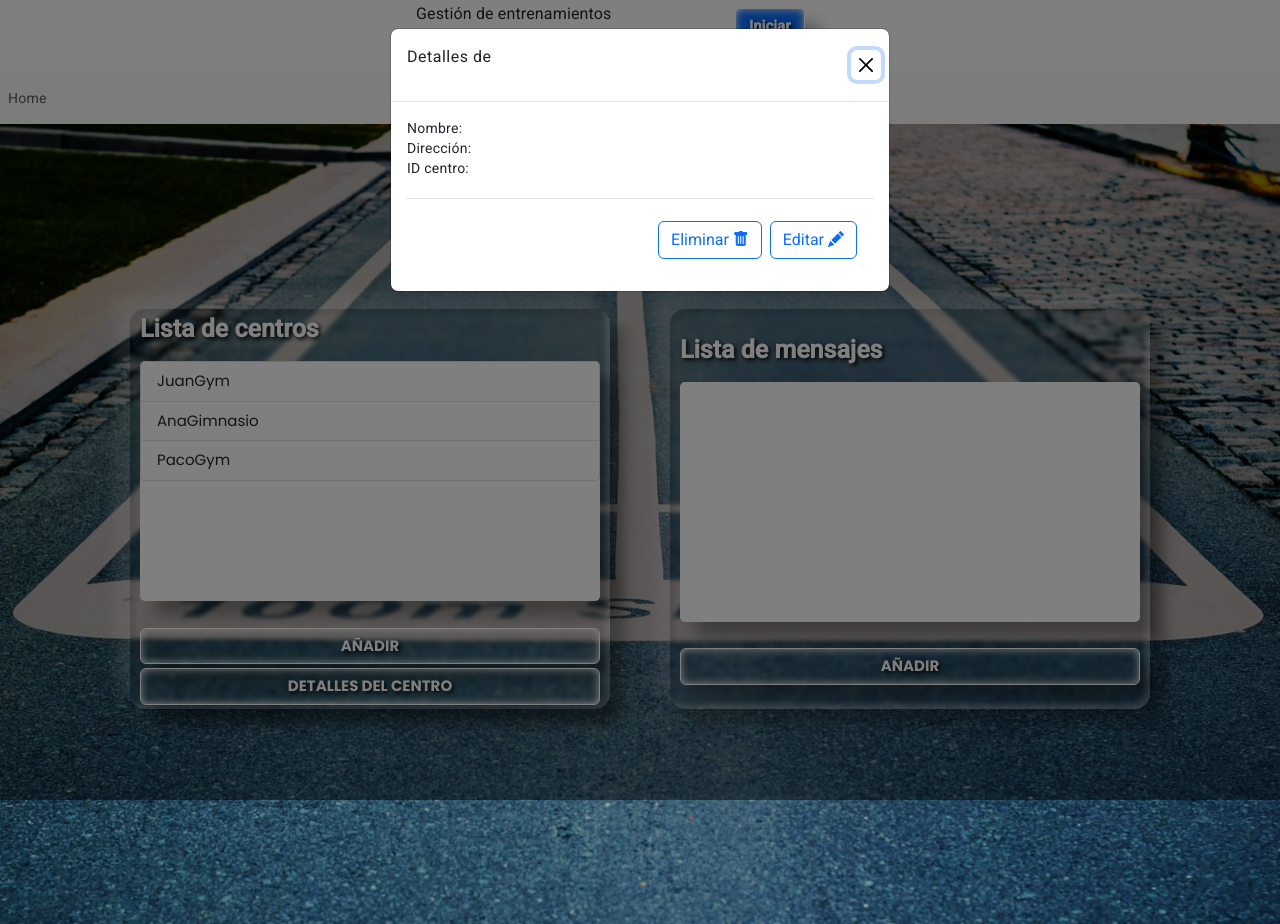
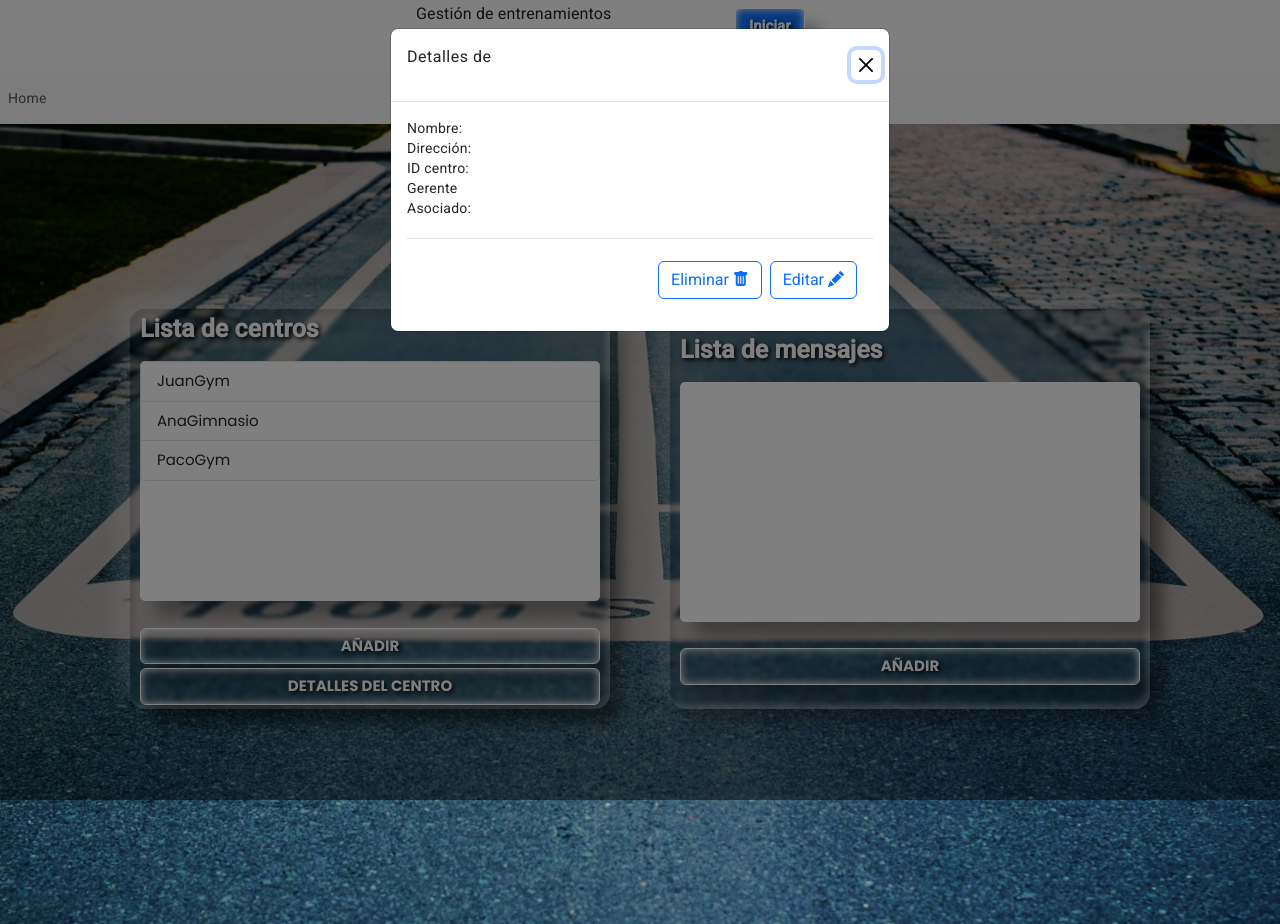
Before and after one commit to SII-Informatica-UMA/ciklum-webbuilders360, an Angular app in the folder project/my-app/: page /centros in a window 1280 px wide. Both pictures are taken after a click on the button "DETALLES DEL CENTRO". Built offline with nearby package versions, Linux system fonts and the light colour scheme.

Commit message:
Detalles Centro gerente asociado

```diff
--- a/project/my-app/src/app/centros/centros.component.ts
+++ b/project/my-app/src/app/centros/centros.component.ts
@@ -36,6 +36,7 @@ export class CentrosComponent implements OnInit {
   gerenteSelect: boolean = false;
   gerenteSeleccionado?: Gerente;
 
+  asociacion: Map<Centro, Gerente> = new Map<Centro, Gerente>;
   isButtonDisabled: boolean = true;
 
   mensajes: Mensaje[] = [];
@@ -54,6 +55,7 @@ export class CentrosComponent implements OnInit {
     this.centros = this.centrosService.getCentros();
     if (this.esAdmin()) {
       this.gerentes = this.gerentesService.getGerentes();
+      this.asociacion;
     } else {
       this.mensajes = await this.mensajesService.getMensajes();
     }
@@ -74,8 +76,10 @@ export class CentrosComponent implements OnInit {
   }
 
   mostrarDetallesCentro(centro: Centro): void{
+    const asociado = this.asociacion.get(centro);
     let ref = this.modalService.open(DetalleCentroComponent);
     ref.componentInstance.centro = centro;
+    ref.componentInstance.gerente = asociado;
     /*AÑADIDO PARA EDITAR DATOS*/
     ref.componentInstance.centroEditado.subscribe((centroEditado: Centro) => {
       this.centrosService.editarCentro(centroEditado); // Actualizar el centro editado en el servicio
@@ -199,11 +203,16 @@ export class CentrosComponent implements OnInit {
   }
 
   asociar(): void {
-   if(!this.isButtonDisabled){
+    if(!this.isButtonDisabled){
+      if(this.centroSeleccionado && this.gerenteSeleccionado){
+        if(!this.asociacion.has(this.centroSeleccionado)){
+          this.asociacion.set(this.centroSeleccionado, this.gerenteSeleccionado);
+        }
+      }
+    }
+  }
 
-   }
 
-  }
 
 
 // MENSAJES
--- a/project/my-app/src/app/detalle-centro/detalle-centro.component.html
+++ b/project/my-app/src/app/detalle-centro/detalle-centro.component.html
@@ -16,6 +16,10 @@
       <label class="col-md-3" for="idCentro">ID centro:</label>
       <span class="col-md-9 offset-2 offset-md-0">{{centro?.idCentro}}</span>
     </div>
+    <div class="row" id="gerenteAsociado">
+      <label class="col-md-3" for="idCentro">Gerente Asociado:</label>
+      <span class="col-md-9 offset-2 offset-md-0">{{gerente?.empresa}}</span>
+    </div>
     <br>
   </div>
 
--- a/project/my-app/src/app/detalle-centro/detalle-centro.component.ts
+++ b/project/my-app/src/app/detalle-centro/detalle-centro.component.ts
@@ -1,5 +1,6 @@
 import { Component, Input, Output, EventEmitter } from '@angular/core';
 import { Centro } from '../centro';
+import { Gerente } from '../gerente';
 import {NgbModal} from '@ng-bootstrap/ng-bootstrap';
 import { NgbActiveModal } from '@ng-bootstrap/ng-bootstrap';
 import { FormularioCentroComponent } from '../formulario-centro/formulario-centro.component';
@@ -13,6 +14,7 @@ import { CentrosService } from '../centros.service';
 })
 export class DetalleCentroComponent {
   @Input() centro?: Centro;
+  @Input() gerente?: Gerente;
   @Output() centroEditado = new EventEmitter<Centro>();
   @Output() centroEliminado = new EventEmitter<number>();
 
@@ -32,4 +34,5 @@ export class DetalleCentroComponent {
     this.centroEliminado.emit(this.centro?.idCentro);
     this.modal.close();
   }
+
 }
```
